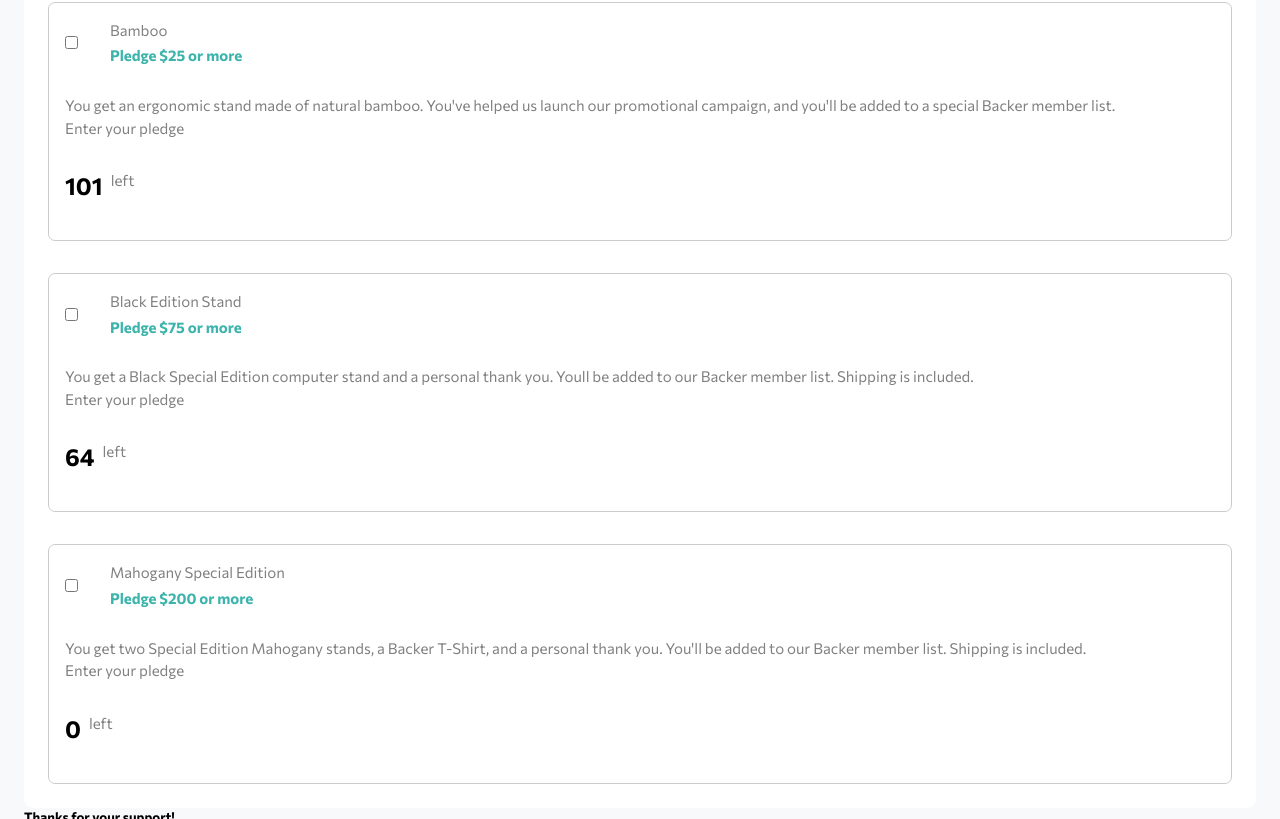
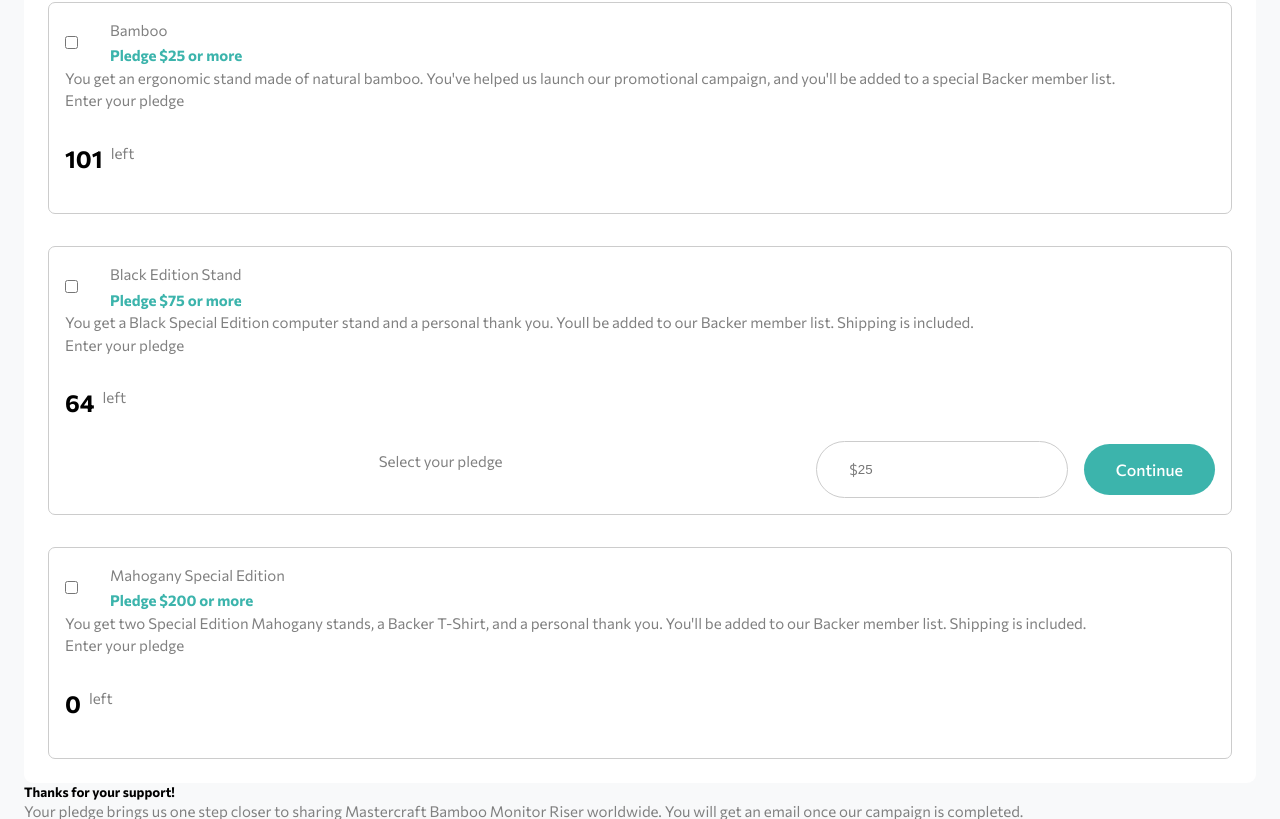
Before and after one commit to toriola998/Crowdfunding-Product-Page-, a plain HTML site: page index.html in a window 1280 px wide. Shown: the part 2019-2838 px from the top of the page. Drawn offline with Linux system fonts and the light colour scheme.

Commit message:
styled selected modal

```diff
--- a/css/modal.css
+++ b/css/modal.css
@@ -31,11 +31,11 @@
     margin-top: 0.2rem;
 }
 
-.selection-modal .reward input {
+.selection-modal .reward input[type=checkbox] {
     margin-right: 2rem;
 }
 
-.selection-modal .reward .flex {
+.selection-modal .reward > .flex {
     margin-bottom: 1.7rem;
 }
 
@@ -43,3 +43,34 @@
     font-size: 1.5rem !important;
     margin: 2rem 0 1.5rem;
 }
+
+/* SELECTED MODAL (STYLING) */
+.hr-line {
+    height: 1px;
+    width: auto;
+    margin: 1.5rem 0;
+    background-color: #ccc;
+}
+
+.select {
+    text-align: center;
+    margin-bottom: 1rem;
+}
+
+.input-wrap {
+    border: 1px solid #ccc;
+    border-radius: 30px;
+    padding: 1rem 2rem;
+}
+
+.input-wrap input {
+    outline: none;
+    border: none;
+    height: inherit;
+    width: 100%;
+}
+
+.selected .green-btn {
+    margin-left: 1rem;
+    margin-right: unset;
+}
--- a/index.html
+++ b/index.html
@@ -143,7 +143,18 @@
                         member list. Shipping is included.</p>
                         <p>Enter your pledge</p>
                         <h2 class="reward-h2">64<sup>left</sup></h2>
-                        <!--<button class="green-btn">Continue</button>-->
+
+                        <div class="selected">
+                            <div class="hr-line"></div>
+                            <p class="select">Select your pledge</p>
+                            <div class="flex">
+                                <div class="flex input-wrap">
+                                    <p>$</p>
+                                    <input placeholder="25" type="number">
+                                </div>
+                                <button class="green-btn">Continue</button>
+                            </div>
+                        </div>
                     </div>
 
                     <div class="reward">
```
